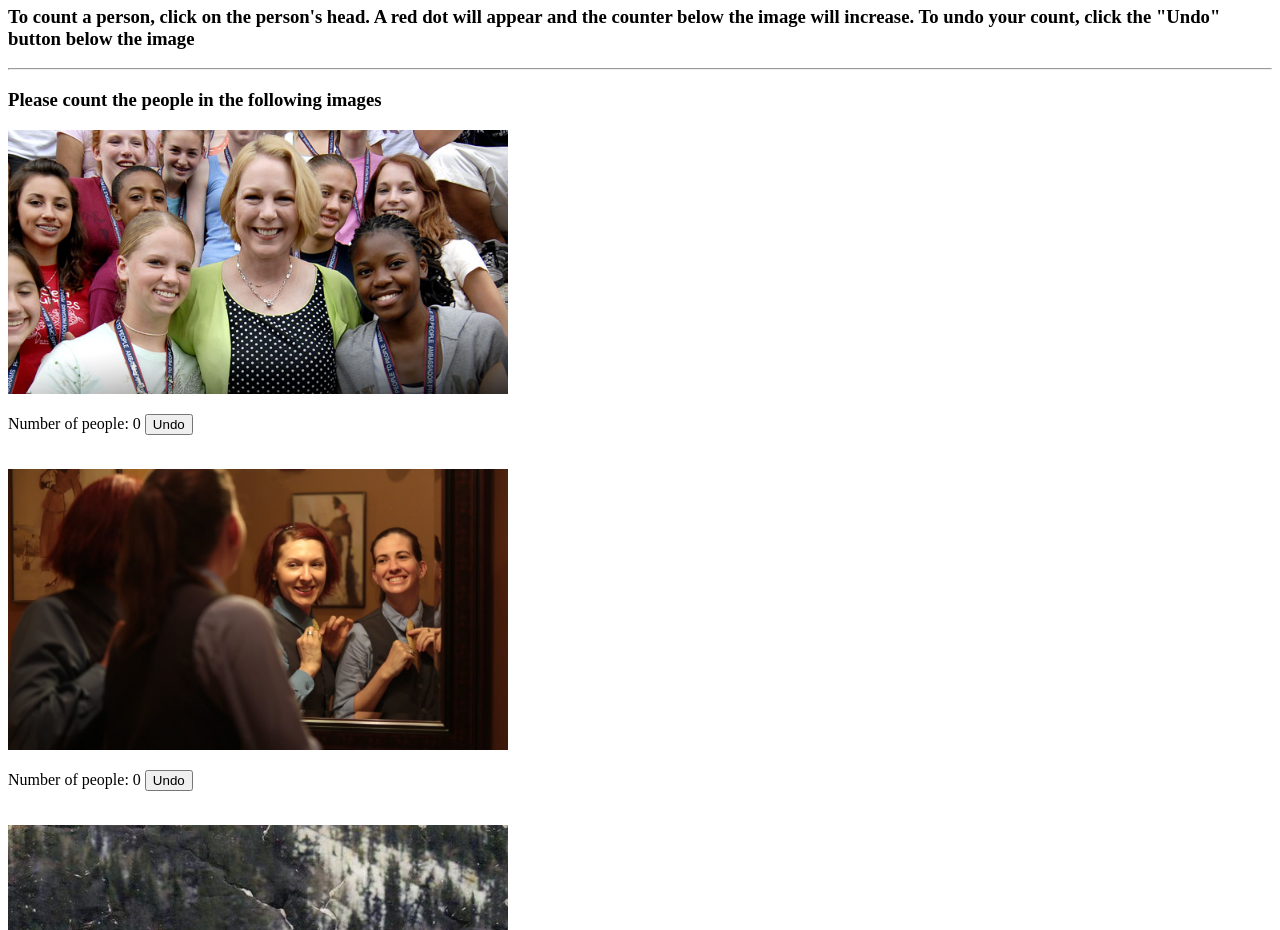
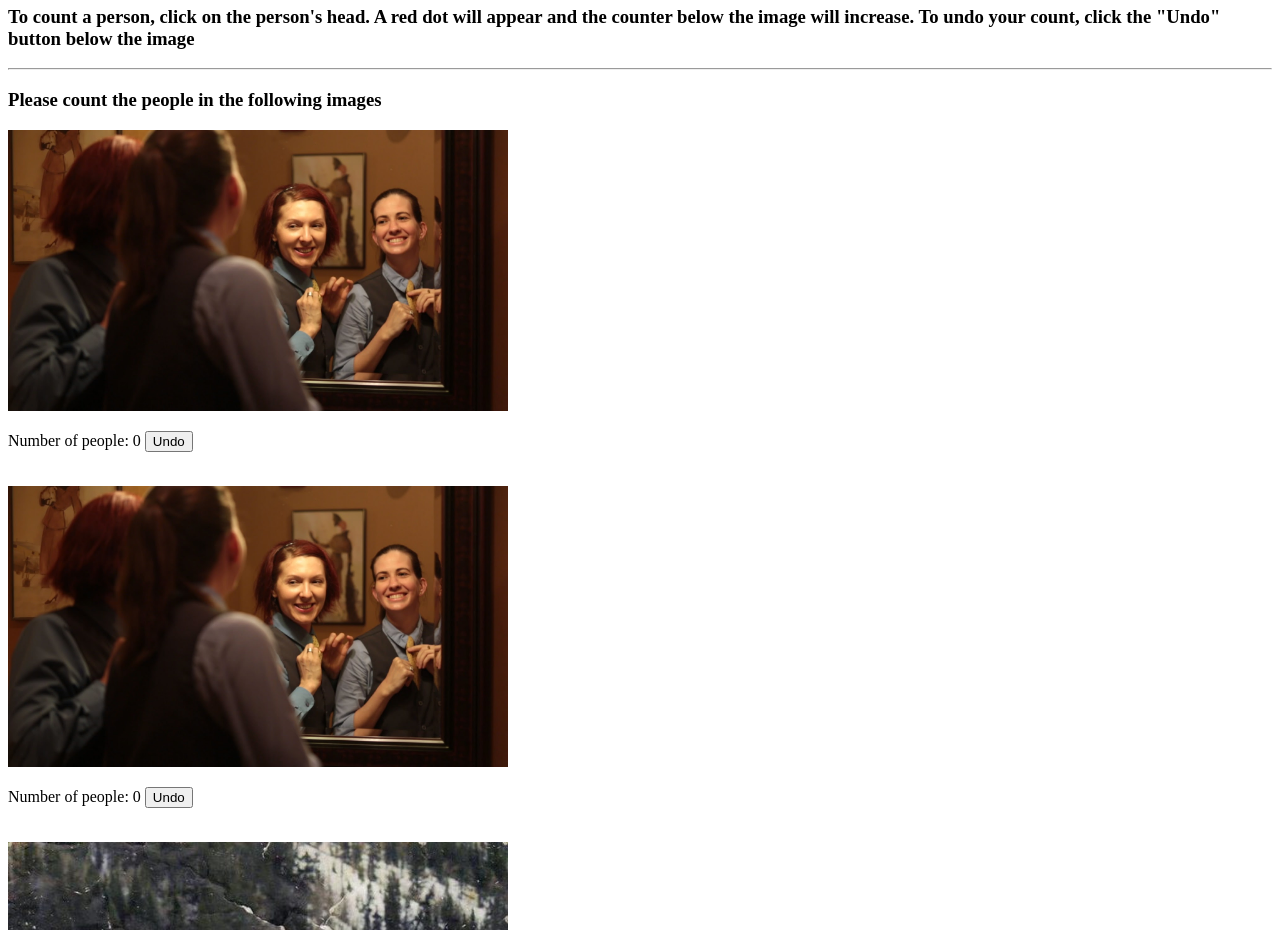
Before and after one commit to julia-ridley/Testing, a plain HTML site: page docs/index.html in a window 1280 px wide. Shown: the part 960-1890 px from the top of the page. Drawn offline with Linux system fonts and the light colour scheme.

Commit message:
Update index.html
changed to people2

```diff
--- a/docs/index.html
+++ b/docs/index.html
@@ -25,7 +25,7 @@
 		<hr>
 <!-- 1st image -->
 		<h3>Please count the people in the following images</h3>
-			<img id="people_1" src="pics/people_1.jpg" width="500">
+			<img id="people_1" src="pics/people_2.jpg" width="500">
 		<br>
 			<input type="hidden" name="numpeoplefield1" id="numpeoplefield1">
 			<input type="hidden" name="timetaken1" id="timetaken1">
```
